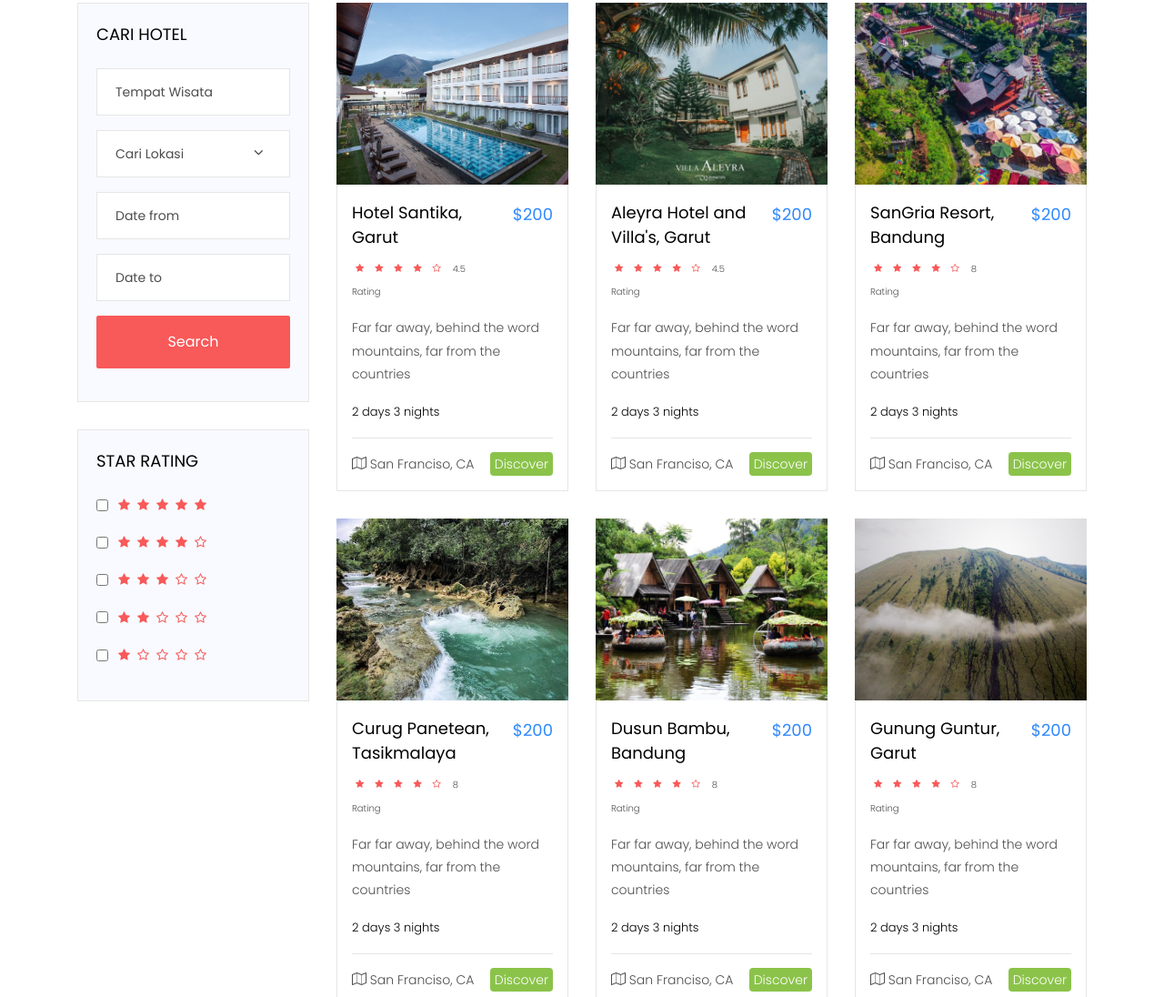
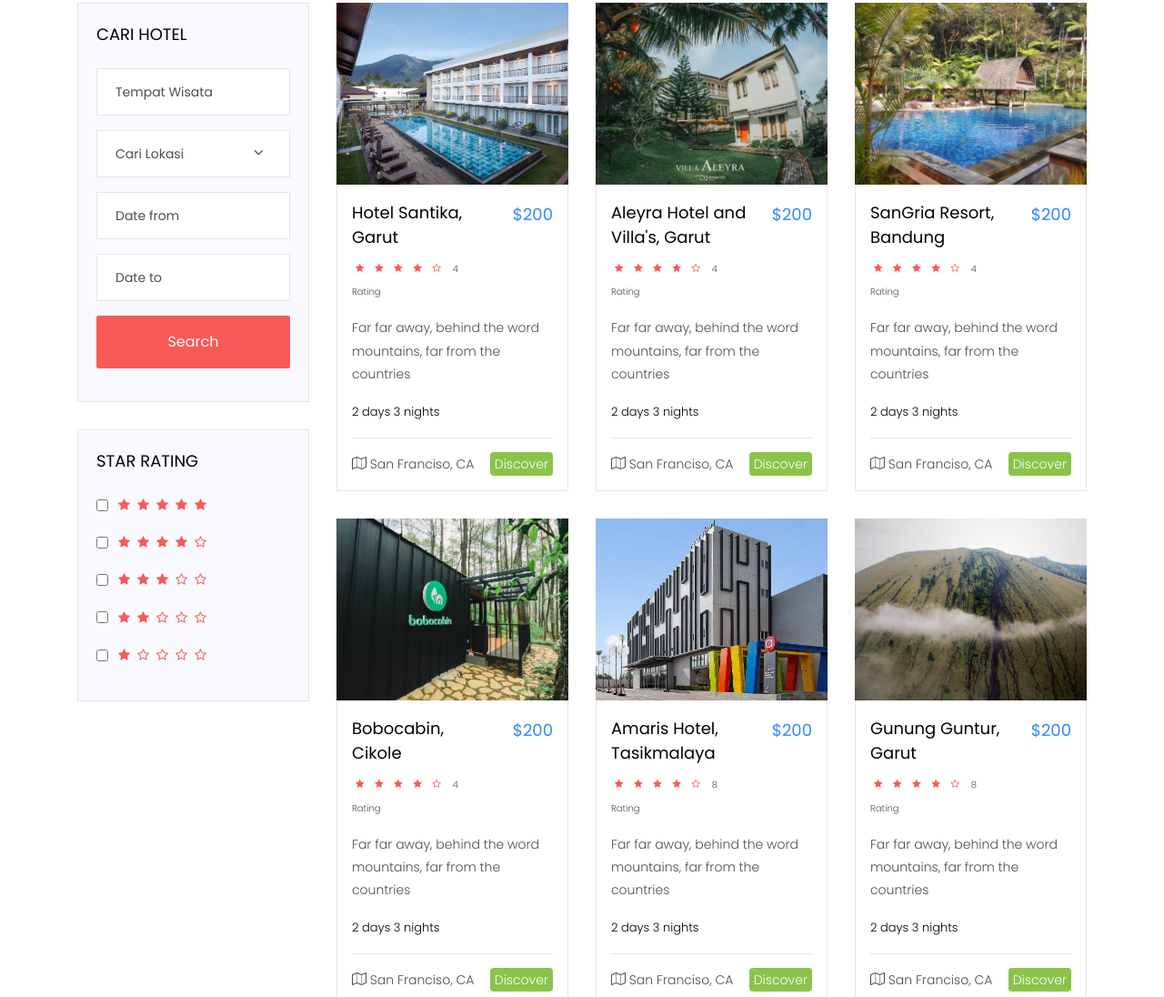
Before and after one commit to pasabar/apps, a plain HTML site: page pages/hotel.html in a window 1280 px wide. Shown: the part 881-1977 px from the top of the page at 91% size. Drawn offline with nearby package versions, Linux system fonts and the light colour scheme; some packages are replaced by stand-ins of ours; files that its build step writes are made by us from their sources; no server answers; files whose address does not match are found by name.

```diff
--- a/pages/hotel.html
+++ b/pages/hotel.html
@@ -168,7 +168,7 @@
 												<i class="icon-star"></i>
 												<i class="icon-star"></i>
 												<i class="icon-star-o"></i>
-												<span>4.5 Rating</span>
+												<span>4 Rating</span>
 											</p>
 										</div>
 										<div class="two">
@@ -203,7 +203,7 @@
 												<i class="icon-star"></i>
 												<i class="icon-star"></i>
 												<i class="icon-star-o"></i>
-												<span>4.5 Rating</span>
+												<span>4 Rating</span>
 											</p>
 										</div>
 										<div class="two">
@@ -223,7 +223,7 @@
 						<div class="col-md-4 ftco-animate">
 							<div class="destination">
 								<a href="#" class="img img-2 d-flex justify-content-center align-items-center"
-									style="background-image: url(../assets/images/The-Great-Asia-Afrika-indrasutantoo.jpg);">
+									style="background-image: url(../assets/images/hotel/sangria.jpg);">
 									<div class="icon d-flex justify-content-center align-items-center">
 										<span class="icon-search2"></span>
 									</div>
@@ -238,7 +238,7 @@
 												<i class="icon-star"></i>
 												<i class="icon-star"></i>
 												<i class="icon-star-o"></i>
-												<span>8 Rating</span>
+												<span>4 Rating</span>
 											</p>
 										</div>
 										<div class="two">
@@ -258,7 +258,7 @@
 						<div class="col-md-4 ftco-animate">
 							<div class="destination">
 								<a href="#" class="img img-2 d-flex justify-content-center align-items-center"
-									style="background-image: url(../assets/images/Curug-Panetean.jpg);">
+									style="background-image: url(../assets/images/hotel/bobocabin-cikole.jpg);">
 									<div class="icon d-flex justify-content-center align-items-center">
 										<span class="icon-search2"></span>
 									</div>
@@ -266,14 +266,14 @@
 								<div class="text p-3">
 									<div class="d-flex">
 										<div class="one">
-											<h3><a href="#">Curug Panetean, Tasikmalaya</a></h3>
+											<h3><a href="#">Bobocabin, Cikole</a></h3>
 											<p class="rate">
 												<i class="icon-star"></i>
 												<i class="icon-star"></i>
 												<i class="icon-star"></i>
 												<i class="icon-star"></i>
 												<i class="icon-star-o"></i>
-												<span>8 Rating</span>
+												<span>4 Rating</span>
 											</p>
 										</div>
 										<div class="two">
@@ -293,7 +293,7 @@
 						<div class="col-md-4 ftco-animate">
 							<div class="destination">
 								<a href="#" class="img img-2 d-flex justify-content-center align-items-center"
-									style="background-image: url(../assets/images/dusun\ bambu.jpg);">
+									style="background-image: url(../assets/images/hotel/amaris-hotel-tasikmalaya.jpg);">
 									<div class="icon d-flex justify-content-center align-items-center">
 										<span class="icon-search2"></span>
 									</div>
@@ -301,7 +301,7 @@
 								<div class="text p-3">
 									<div class="d-flex">
 										<div class="one">
-											<h3><a href="#">Dusun Bambu, Bandung</a></h3>
+											<h3><a href="#">Amaris Hotel, Tasikmalaya</a></h3>
 											<p class="rate">
 												<i class="icon-star"></i>
 												<i class="icon-star"></i>
```
Also changed, not shown: pages/about.html (+1 -1 lines), pages/contact.html (+1 -1 lines), pages/tour.html (+1 -1 lines).
